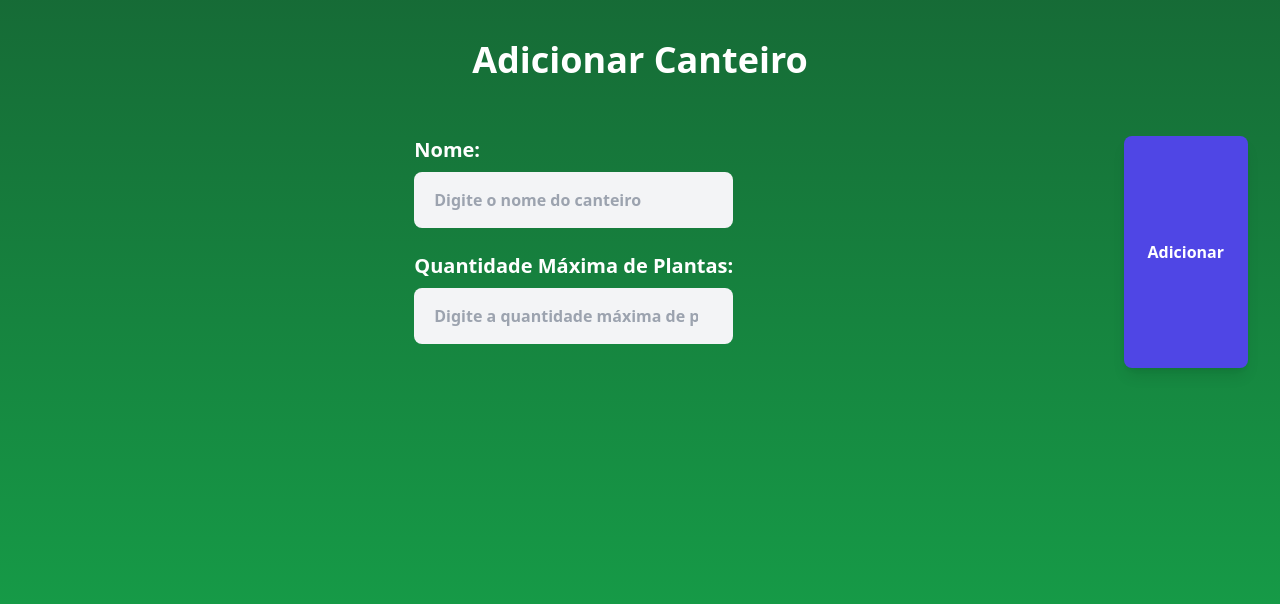
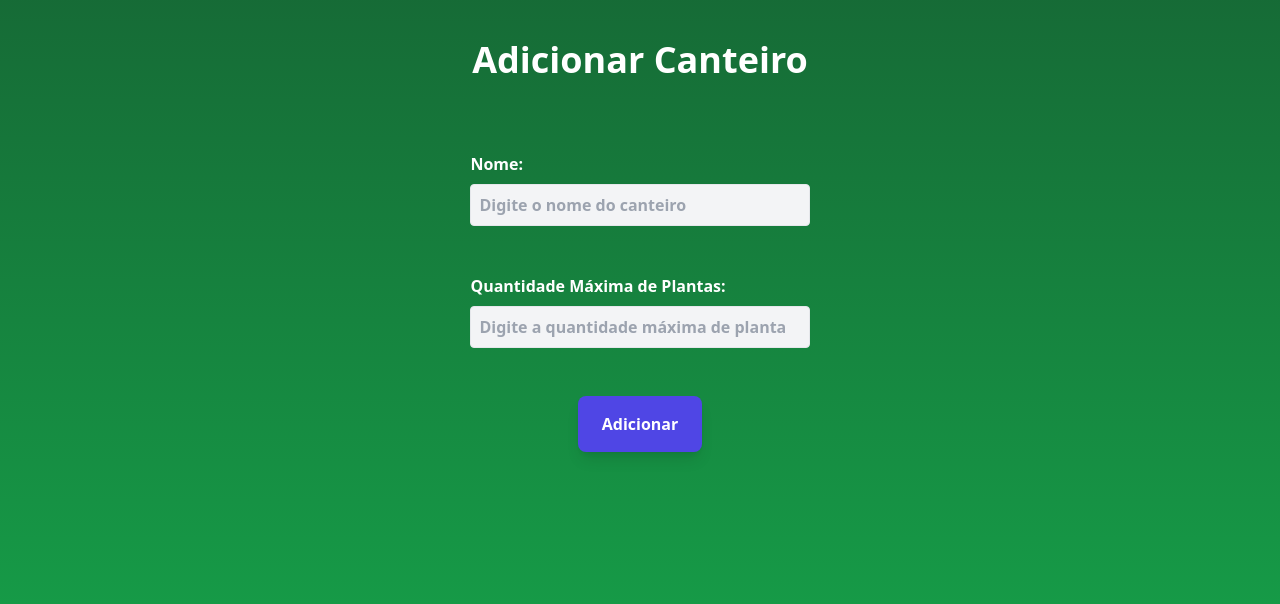
Before and after one commit to AntonioPaess/Plantage--Projetos-2, a Django app: template Plantage/templates/forms/canteiroForms.html in a window 1280 px wide. Shown: the part 80-684 px from the top of the page. Run offline with Django 4.2, Linux system fonts and the light colour scheme; the template is opened without the code that fills it, so the values that code supplies are empty; parts of the project's set-up code (start-up, migrations or seed data) failed here and were passed over; some libraries are stand-ins or nearby versions.

Commit message:
Atualização do front-end

```diff
--- a/Plantage/templates/forms/canteiroForms.html
+++ b/Plantage/templates/forms/canteiroForms.html
@@ -4,26 +4,24 @@
 
 <h1 class="text-center py-10 text-white">Adicionar Canteiro</h1>
 
-
-
-<form action="{% url 'add-canteiro' espaco.id %}" method="POST" class="flex gap-2 px-8 py--24" autocomplete="off">
+<form action="{% url 'add-canteiro' espaco.id %}" method="POST" class="flex flex-col gap-4 px-8" autocomplete="off">
     {% csrf_token %}
 
-    <div class="max-w-3xl mx-auto p--20 font-bold">
-        <h2 class="text-white" for="nome">Nome:</h2>
-        <div>
-            <input type="text" name="nome" id="nome" placeholder="Digite o nome do canteiro" required>
-            <br><br>
-
-            <h2 class="text-white" for="quantMaxPlant">Quantidade Máxima de Plantas:</h2>
-            <input type="number" name="quantMaxPlant" id="quantMaxPlant" placeholder="Digite a quantidade máxima de plantas" required>
-            <br><br>
-        </div>
+    <div class="max-w-3xl w-[29vw] mx-auto p-4 font-bold">
+        <label for="nome" class="block text-white">Nome:</label>
+        <input type="text" name="nome" id="nome" placeholder="Digite o nome do canteiro" class="w-full mt-2 p-2 border rounded" required>
     </div>
 
-    <button type="submit" class="bg-green-500 hover:bg-green-700 text-white font-bold py-2 px-4 rounded">
-        Adicionar
-    </button>
+    <div class="max-w-3xl w-[29vw] mx-auto p-4 font-bold">
+        <label for="quantMaxPlant" class="block text-white">Quantidade Máxima de Plantas:</label>
+        <input type="number" name="quantMaxPlant" id="quantMaxPlant" placeholder="Digite a quantidade máxima de plantas" class="w-full mt-2 p-2 border rounded" required>
+    </div>
+
+    <div class="max-w-3xl mx-auto p-4 hover:animate-bounce">
+        <button type="submit" class="bg-green-500 hover:bg-green-700 text-white font-bold py-2 px-4 rounded w-full">
+            Adicionar
+        </button>
+    </div>
 </form>
 
 
--- /dev/null
+++ b/claravenv/pyvenv.cfg
@@ -0,0 +1,5 @@
+home = C:\Users\55819\AppData\Local\Programs\Python\Python312
+include-system-site-packages = false
+version = 3.12.6
+executable = C:\Users\55819\AppData\Local\Programs\Python\Python312\python.exe
+command = C:\Users\55819\AppData\Local\Programs\Python\Python312\python.exe -m venv C:\Users\55819\OneDrive\Área de Trabalho\CESAR\Introdução a computação\HTML\Plantage--Projetos-2\claravenv
```
Also changed, not shown: Plantage/templates/home.html (+5 -5 lines), 13 other files.
